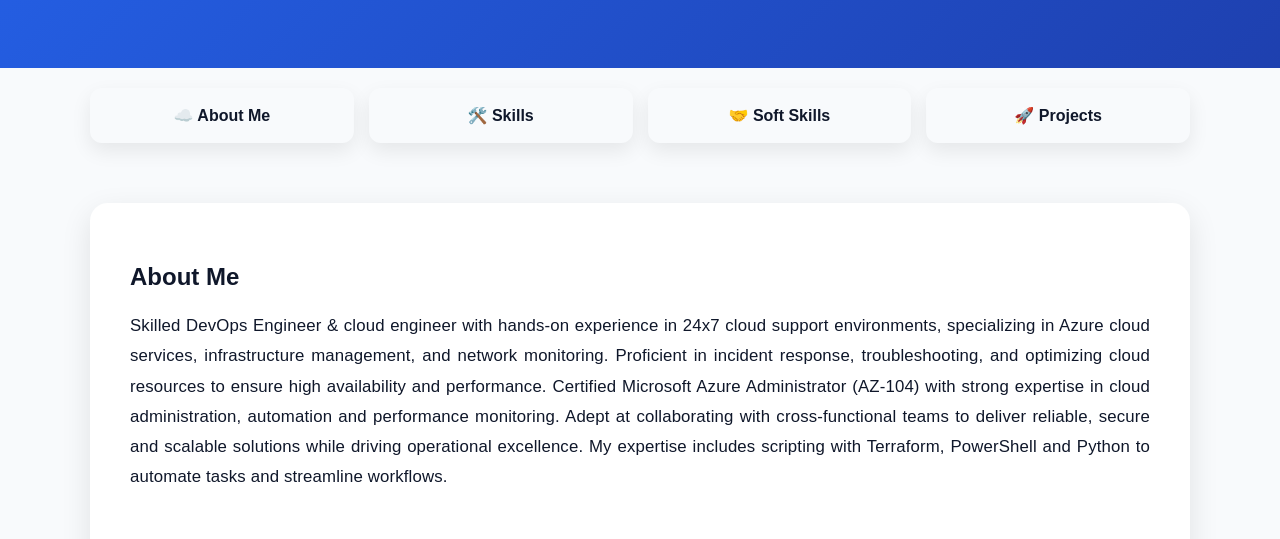
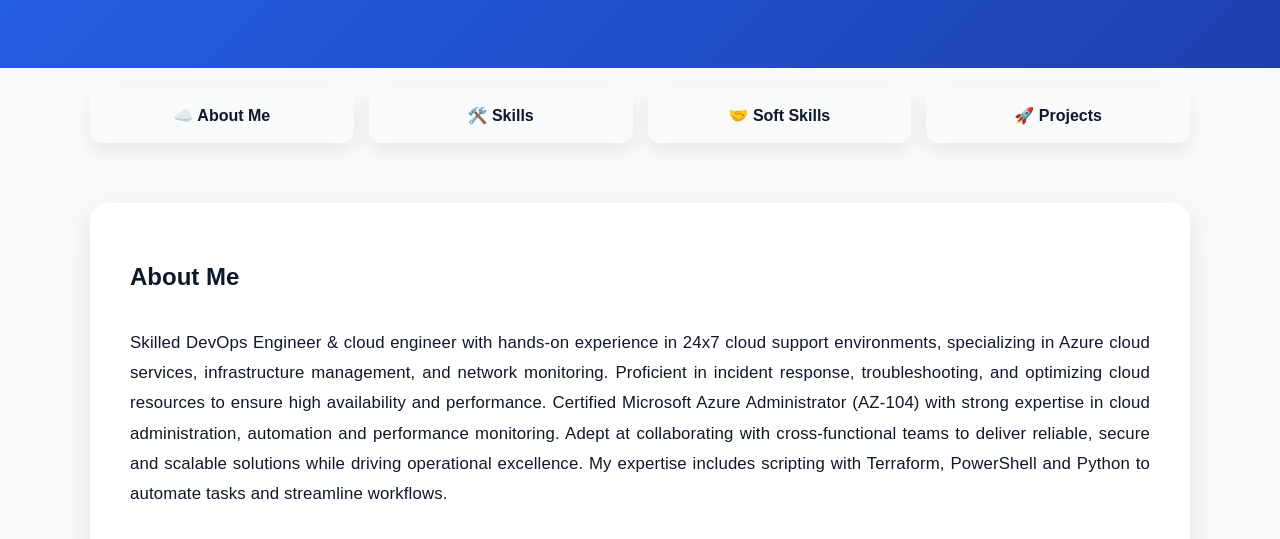
Before and after one commit to Debabrata-Pain/Debportfolio, a plain HTML site: page index.html in a window 1280 px wide. Shown: the part 261-800 px from the top of the page. Drawn offline with Linux system fonts and the light colour scheme.

Commit message:
Update portfolio content and styling

```diff
--- a/style.css
+++ b/style.css
@@ -129,10 +129,6 @@ section {
 
 .section-card {
   animation: fadeUp 0.7s ease forwards;
-}
-
-.section-card p {
-  margin: 0;
 }
 
 @keyframes fadeUp {
```
